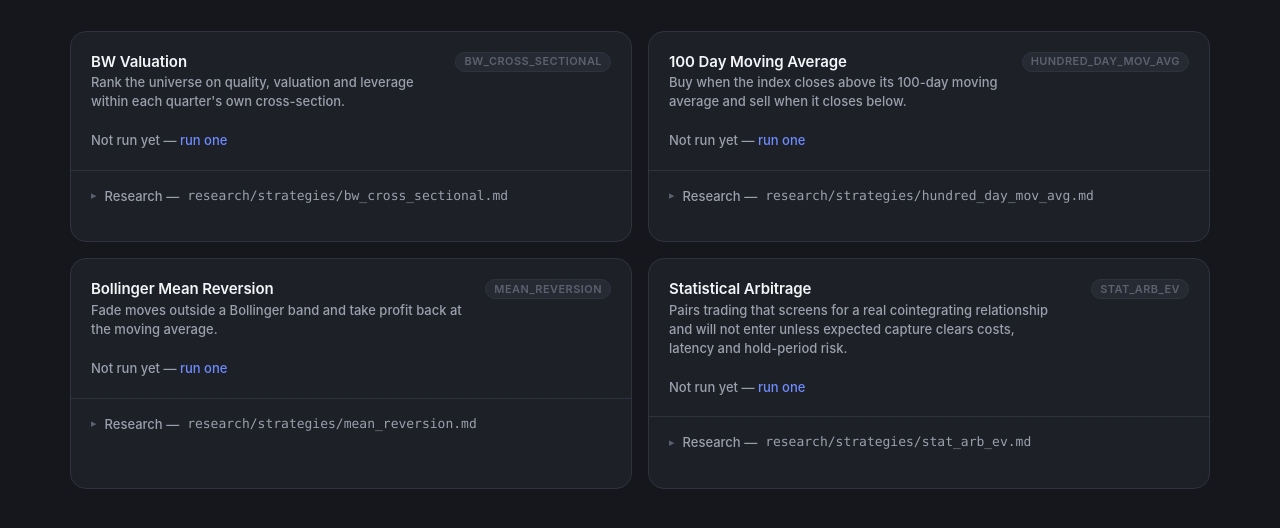
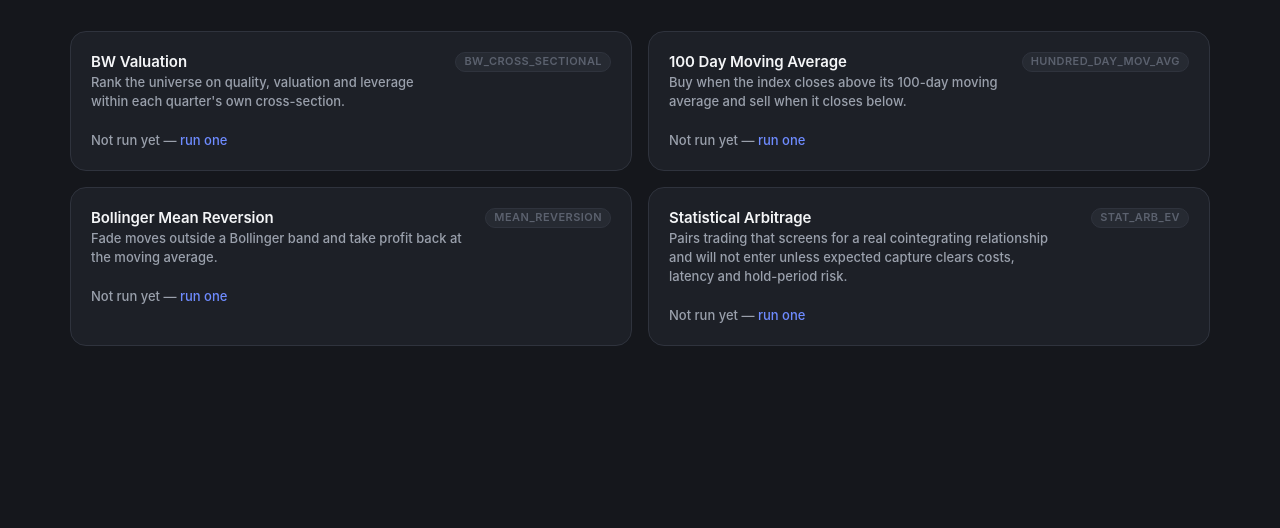
Before and after one commit to amlelephant/strategy-lab, a Flask app: page /showcase in a window 1280 px wide. Shown: the part 228-756 px from the top of the page. Run offline with Flask 3, Linux system fonts and the light colour scheme.

Commit message:
Move the research write-up onto the result page, off the showcase
The showcase card was the wrong place for a full write-up — collapsed by
default just to keep the grid from stretching to its longest neighbour,
which mostly meant nobody saw it. It now renders on /run/<id>, the page
"full result" actually links to, the same way the strategy page already
does: server-rendered, right under Run configuration.

```diff
--- a/lab/web/app.py
+++ b/lab/web/app.py
@@ -498,8 +498,7 @@ def showcase():
         latest[key] = {"sleeve": sleeve, "benchmark": result.get("benchmark"),
                        "run_id": run["id"], "created": run["created"]}
 
-    rows = [{"strategy": s, "featured": latest.get(s["key"]),
-            "writeup": load_writeup(s["key"])} for s in strategies]
+    rows = [{"strategy": s, "featured": latest.get(s["key"])} for s in strategies]
     return render_template("showcase.html", rows=rows)
 
 
@@ -555,8 +554,11 @@ def run_page(job_id: str):
             "error.html", code=410,
             message="Parameter sweeps run in code now — `python -m "
                     "lab.strategies.<name>` — and print to the terminal."), 410
+    key = subject_of({"request": job.request, "result": job.result})
     return render_template("result.html", job=job.public(), job_id=job_id,
-                           comparisons=comparison_options())
+                           comparisons=comparison_options(),
+                           writeup=load_writeup(key) if key else None,
+                           writeup_path=writeup_path(key) if key else None)
 
 
 # ═══════════════════════════════════════════════════════════════════════════
--- a/lab/web/static/lab.css
+++ b/lab/web/static/lab.css
@@ -529,25 +529,6 @@ table.data td.name, table.data th.name { white-space: nowrap; font-weight: 600;
 .show-empty { padding: var(--s6); }
 .show-empty p { margin: 0; }
 
-/* Collapsed by default: a full write-up per card, expanded, would make every
-   row's height match its longest neighbour's essay rather than its own
-   result. `<details>` keeps the grid even and still puts the file itself on
-   the page, one click away, rather than only linking off it. */
-.show-research { border-top: 1px solid var(--border); padding: 0 var(--s6) var(--s6); }
-.show-research summary {
-  list-style: none; cursor: pointer; padding: var(--s5) 0;
-  display: flex; align-items: center; gap: var(--s3);
-  font-size: 13px; font-weight: 500; color: var(--text-secondary);
-}
-.show-research summary::-webkit-details-marker { display: none; }
-.show-research summary::before {
-  content: "▸"; color: var(--text-tertiary); font-size: 11px;
-  transition: transform var(--fast) var(--ease);
-}
-.show-research[open] summary::before { transform: rotate(90deg); }
-.show-research summary:hover { color: var(--text-primary); }
-.show-research .prose.md { padding-bottom: var(--s3); }
-
 .prose { max-width: 68ch; color: var(--text-secondary); font-size: 15px;
          line-height: 1.6; }
 .prose p + p { margin-top: var(--s5); }
--- a/lab/web/templates/showcase.html
+++ b/lab/web/templates/showcase.html
@@ -42,13 +42,6 @@
           <a href="{{ url_for('strategy_page', key=s.key) }}">run one</a></p>
       </div>
       {% endif %}
-
-      {% if row.writeup %}
-      <details class="show-research">
-        <summary>Research — <code class="mono">research/strategies/{{ s.key }}.md</code></summary>
-        <div class="prose md">{{ row.writeup|safe }}</div>
-      </details>
-      {% endif %}
     </div>
     {% endfor %}
   </div>
```
Also changed, not shown: lab/web/templates/result.html (+12 -0 lines).
